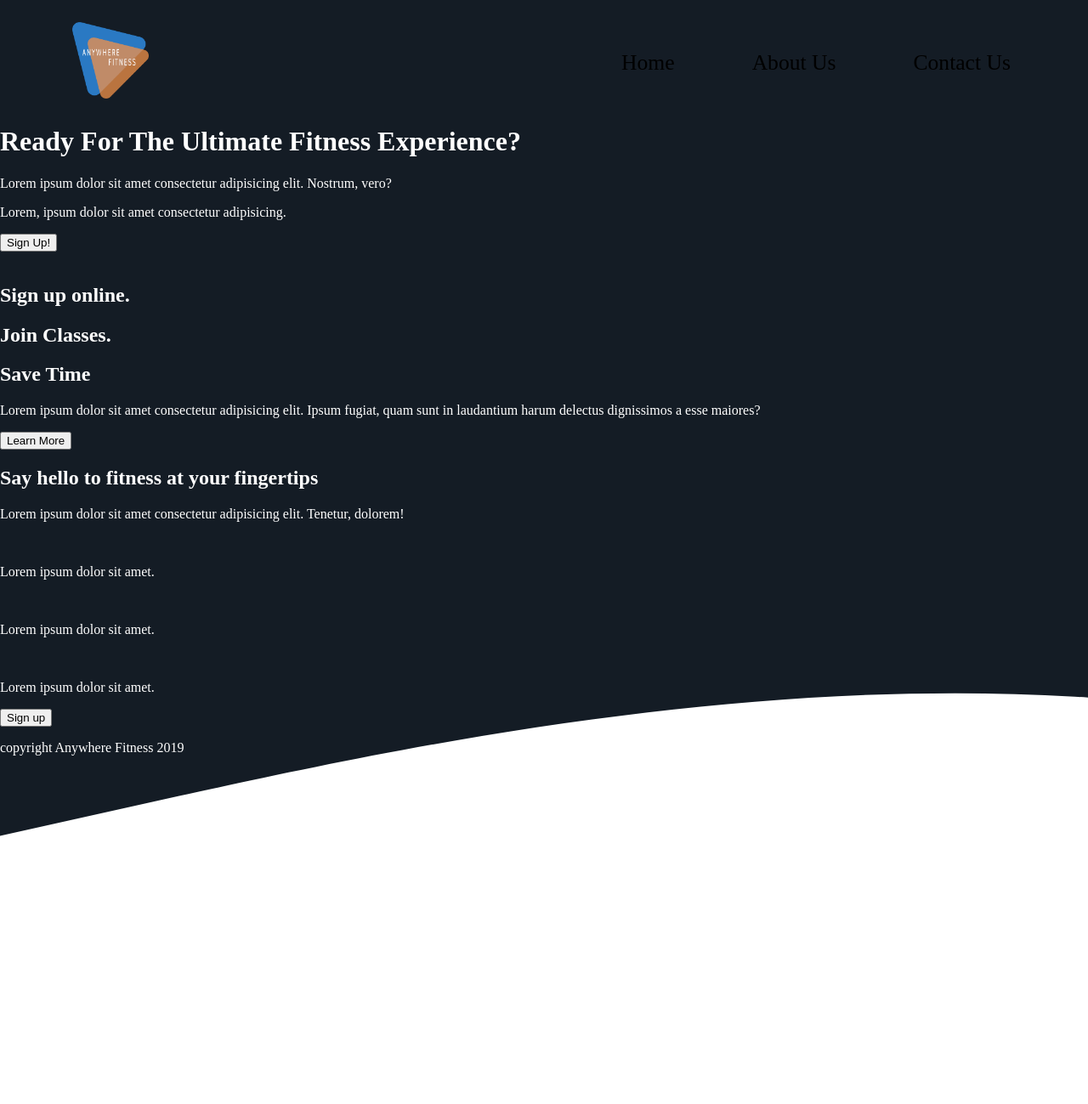
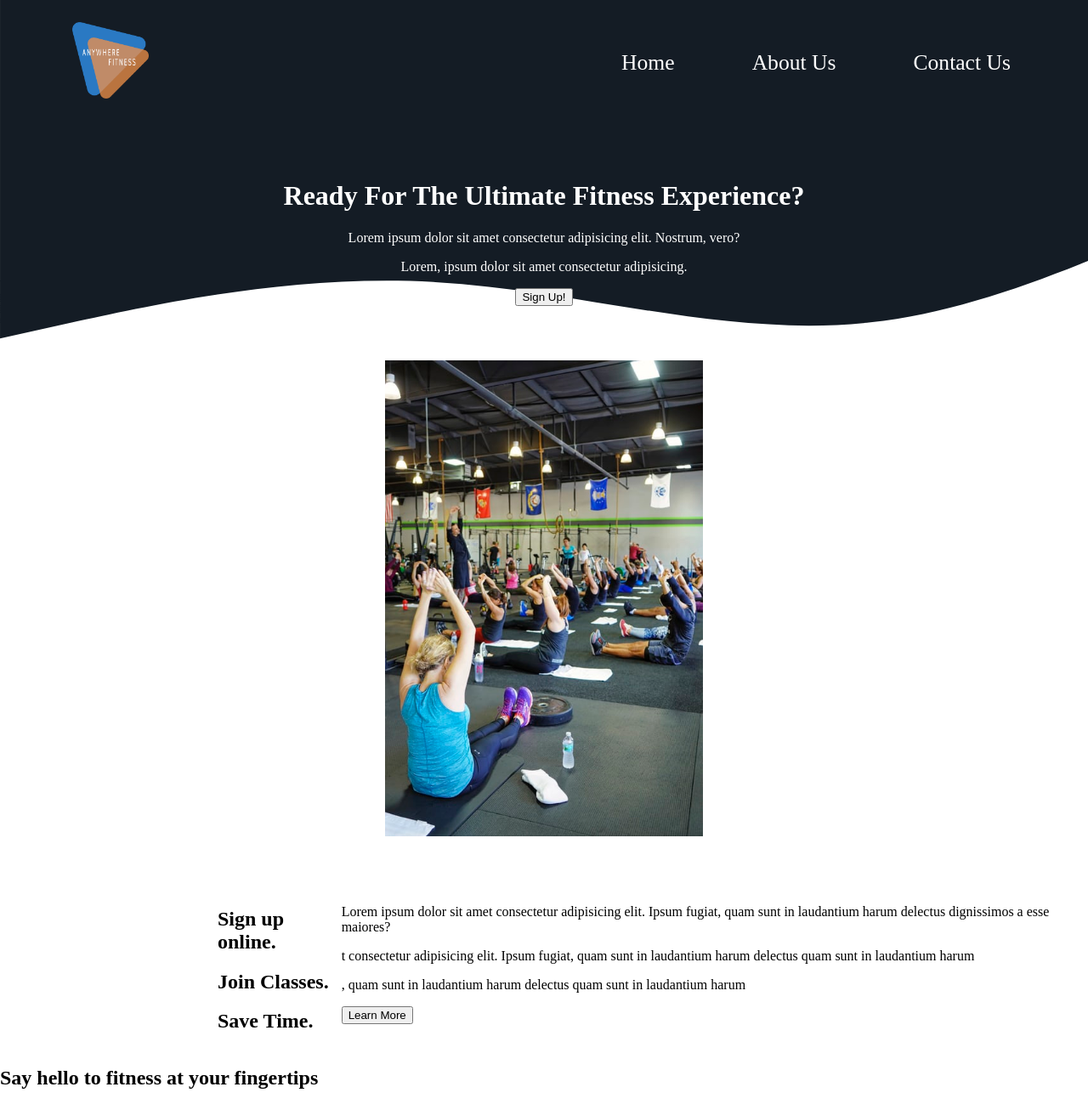
Before and after one commit to Build-Week-AnywhereFitness/Marketing, a plain HTML site: page index.html in a window 1280 px wide. Shown: the top 1299 px of the page at 85% size. Drawn offline with Linux system fonts and the light colour scheme.

Commit message:
more styling added

```diff
--- a/index.html
+++ b/index.html
@@ -35,14 +35,21 @@
             </header>
    </div>
         <div class= middle-picture>
-            <img src="" alt="">
+                <img src="/img/workoutclass.jpg" alt="">
         </div>
         <section class= middle-content>
-            <h2>Sign up online.</h2>
-            <h2>Join Classes.</h2>
-            <h2>Save Time</h2>
-            <p>Lorem ipsum dolor sit amet consectetur adipisicing elit. Ipsum fugiat, quam sunt in laudantium harum delectus dignissimos a esse maiores?</p>
-            <button>Learn More</button>
+            <div class=mid-left>
+                <h2>Sign up online.</h2>
+                <h2>Join Classes.</h2>
+                <h2>Save Time.</h2>
+            </div>
+            <div class= mid-right>
+                <p>Lorem ipsum dolor sit amet consectetur adipisicing elit. Ipsum fugiat, quam sunt in laudantium harum delectus dignissimos a esse maiores?</p>
+                <p>t consectetur adipisicing elit. Ipsum fugiat, quam sunt in laudantium harum delectus quam sunt in laudantium harum </p>
+                <p>, quam sunt in laudantium harum delectus quam sunt in laudantium harum</p>
+                <button>Learn More</button>
+            </div>
+
         </section>
 
         <section class= bottom-content>
--- a/less/global.less
+++ b/less/global.less
@@ -1,7 +1,7 @@
 body,html{
-    heigh:100%;
+    height:100%;
     margin:0;
-    color: #fff;
+
 
 }
 
@@ -9,4 +9,5 @@ body{
     background: url('../img/wave.svg') no-repeat;
     background-size: cover;
     padding-bottom: 500px;
+    background-size: 200%;
 }
--- a/less/home-page.less
+++ b/less/home-page.less
@@ -2,8 +2,45 @@
 
 //header
 
-.wave-container{
+header{
+    color: #fff;
+    h1{
+text-align: center;
+padding-top: 5%;
 
+    }
 
- height: 100%;
+    p{
+        text-align: center;
+
+    }
+    button{
+        margin-left:auto;
+        margin-right:auto;
+        display: block;
+    }
 }
+
+body{
+
+    .middle-picture{
+        display: flex;
+        justify-content: center;
+        height:70%;
+        padding-top: 5%;
+    }
+}
+
+.middle-content{
+display: flex;
+justify-content: space-between;
+margin-top: 5%;
+.mid-right{
+margin-right: 2%;
+}
+.mid-left{
+    align-items: center;
+    margin-left: 20%;
+}
+
+}
--- a/less/navigation.less
+++ b/less/navigation.less
@@ -22,11 +22,11 @@
             }
             a{
                 text-decoration: none;
-                color: black;
+                color: #fff;
                 justify-content: center;
 
                 &:hover{
-                    color: white;
+                    color: @main-orange;
                 }
             }
 
```
Also changed, not shown: css/index.css, img/workoutclass.jpg (added).
